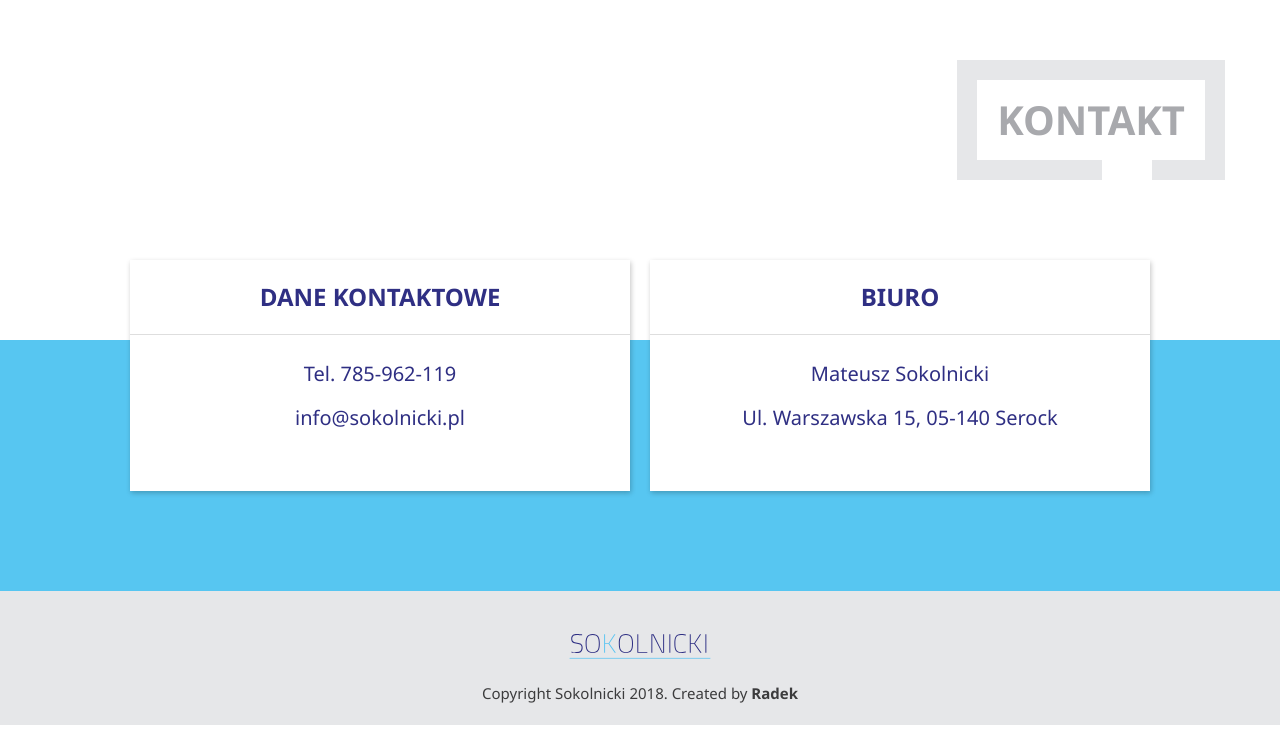
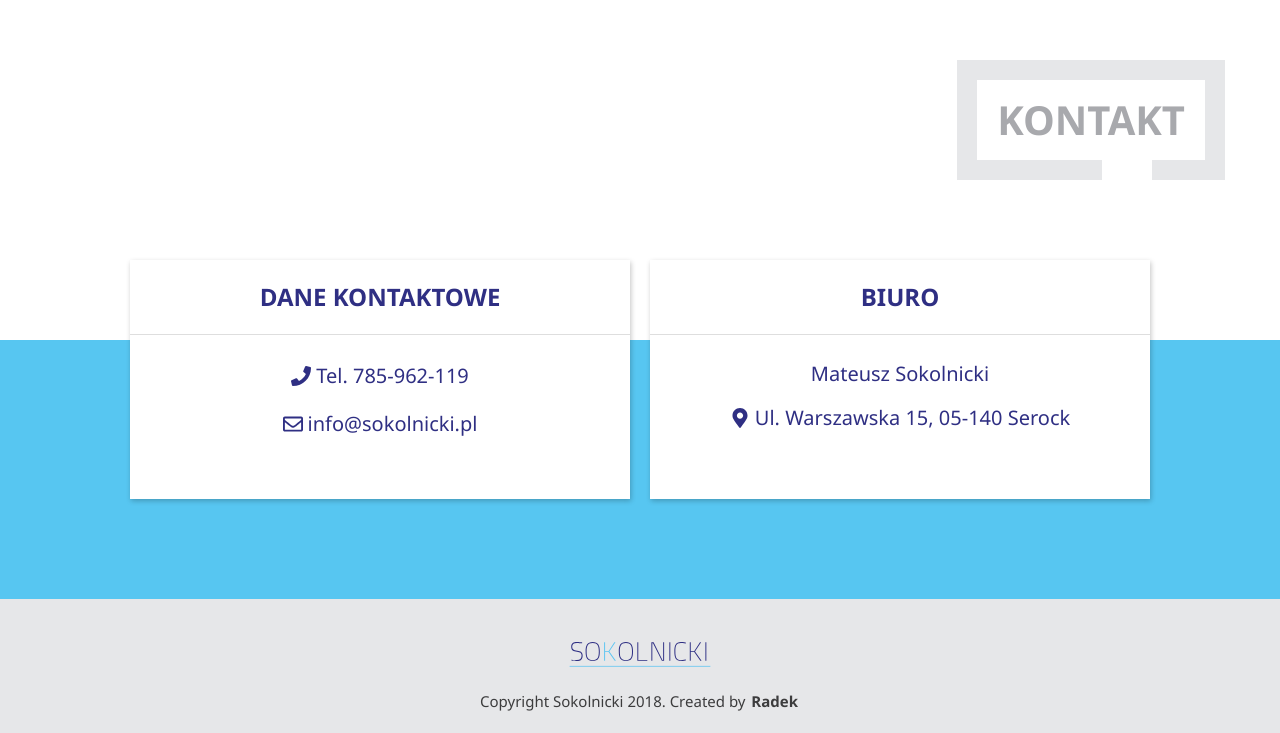
Before and after one commit to Radek-Wawrzyk/Sokolnicki, a website: page src/index.html in a window 1280 px wide. Shown: the part 8912-9645 px from the top of the page. Drawn offline with Linux system fonts and the light colour scheme.

Commit message:
Edit - Contact & Footer styles
Add SVG icons for contact & small change in footer

```diff
--- a/src/index.html
+++ b/src/index.html
@@ -506,16 +506,25 @@
       <div class="contact-tile">
         <h4 class="contact-tile-title">Dane kontaktowe</h4>
         <p class="contact-tile-text">
-          <a href="tel:785-962-119">Tel. 785-962-119</a>
+          <a href="tel:785-962-119">
+            <svg xmlns="http://www.w3.org/2000/svg" viewBox="0 0 512 512"><path d="M493.4 24.6l-104-24c-11.3-2.6-22.9 3.3-27.5 13.9l-48 112c-4.2 9.8-1.4 21.3 6.9 28l60.6 49.6c-36 76.7-98.9 140.5-177.2 177.2l-49.6-60.6c-6.8-8.3-18.2-11.1-28-6.9l-112 48C3.9 366.5-2 378.1.6 389.4l24 104C27.1 504.2 36.7 512 48 512c256.1 0 464-207.5 464-464 0-11.2-7.7-20.9-18.6-23.4z"/></svg>
+            Tel. 785-962-119
+          </a>
         </p>
         <p class="contact-tile-text">
-          <a href="mailto:info@sokolnicki.pl">info@sokolnicki.pl</a>
+          <a href="mailto:info@sokolnicki.pl">
+           <svg xmlns="http://www.w3.org/2000/svg" viewBox="0 0 512 512"><path d="M464 64H48C21.49 64 0 85.49 0 112v288c0 26.51 21.49 48 48 48h416c26.51 0 48-21.49 48-48V112c0-26.51-21.49-48-48-48zm0 48v40.805c-22.422 18.259-58.168 46.651-134.587 106.49-16.841 13.247-50.201 45.072-73.413 44.701-23.208.375-56.579-31.459-73.413-44.701C106.18 199.465 70.425 171.067 48 152.805V112h416zM48 400V214.398c22.914 18.251 55.409 43.862 104.938 82.646 21.857 17.205 60.134 55.186 103.062 54.955 42.717.231 80.509-37.199 103.053-54.947 49.528-38.783 82.032-64.401 104.947-82.653V400H48z"/></svg>
+            info@sokolnicki.pl
+          </a>
         </p>
       </div>
       <div class="contact-tile">
         <h4 class="contact-tile-title">Biuro</h4>
         <p class="contact-tile-text">Mateusz Sokolnicki</p>
-        <p class="contact-tile-text">Ul. Warszawska 15, 05-140 Serock</p>
+        <p class="contact-tile-text">
+          <svg xmlns="http://www.w3.org/2000/svg" viewBox="0 0 384 512"><path d="M172.268 501.67C26.97 291.031 0 269.413 0 192 0 85.961 85.961 0 192 0s192 85.961 192 192c0 77.413-26.97 99.031-172.268 309.67-9.535 13.774-29.93 13.773-39.464 0zM192 272c44.183 0 80-35.817 80-80s-35.817-80-80-80-80 35.817-80 80 35.817 80 80 80z"/></svg>
+          Ul. Warszawska 15, 05-140 Serock
+        </p>
       </div>
     </div>
   </section>
--- a/src/scss/components/_contact.scss
+++ b/src/scss/components/_contact.scss
@@ -30,10 +30,30 @@
 .contact-tile-text {
   color: $color1;
   padding: 8px 15px;
+  display: flex;
+  align-items: center;
+  justify-content: center;
+}
+.contact-tile-text svg {
+  width: 20px;
+  height: 20px;
+  fill: $color1;
+  margin: 0 5px 0 0;
+  transition: fill 0.25s;
 }
 .contact-tile-text a {
-  outline-color: $color1;
+  outline-color: $color2;
   padding: 2px 4px;
+  display: flex;
+  align-items: center;
+  transition: color 0.25s;
+}
+.contact-tile-text a:hover, .contact-tile-text a:focus {
+  color: $color2;
+}
+.contact-tile-text a:hover svg,
+.contact-tile-text a:focus svg {
+  fill: $color2;
 }
 .contact-tile-text:first-of-type {
   padding: 25px 15px 8px 15px;
@@ -57,3 +77,12 @@
     padding: 60px 15px 0 15px;
   }
 }
+
+@media screen and (max-width: 420px) {
+  .contact-tile-text {
+    font-size: 14.5px;
+  }
+  .contact-tile-title {
+    font-size: 20px;
+  }
+}
--- a/src/scss/components/_footer.scss
+++ b/src/scss/components/_footer.scss
@@ -16,5 +16,15 @@
   color: $color5;
   a {
     font-weight: bold;
+    padding: 5px 2px;
+    outline-color: $color2;
   }
 }
+
+//Media
+
+@media screen and (max-width: 768px) {
+  .footer-text {
+    font-size: 14px;
+  }
+}
```
Also changed, not shown: src/css/style.css.
